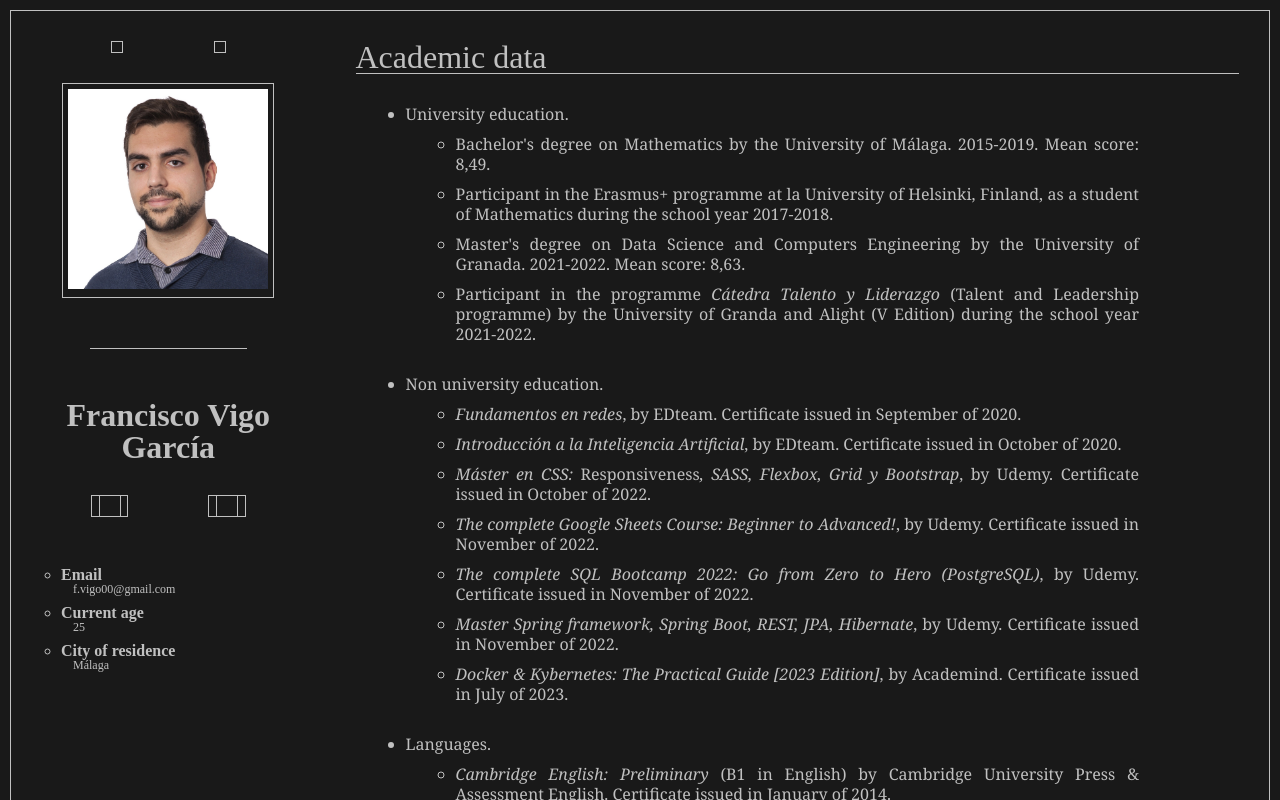
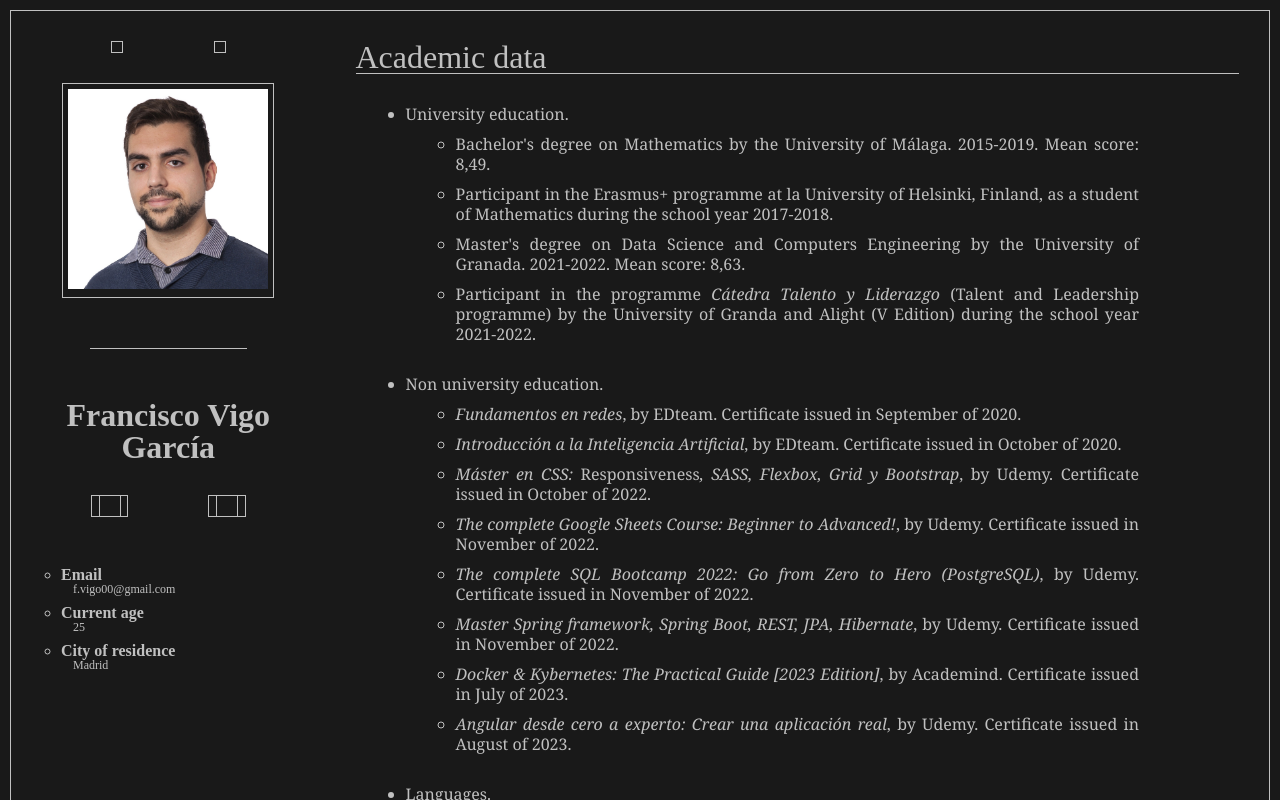
Before and after one commit to F-Vigo/cv-fvg, a React (Create React App) app: page / in a window 1280 px wide. Both pictures are taken after a click on the button "Academic data". Shown: the top 800 px of the page. Built offline with nearby package versions, Linux system fonts and the light colour scheme; some icons are missing.

Commit message:
Add Angular Course

```diff
--- a/src/i18n/en/global.json
+++ b/src/i18n/en/global.json
@@ -36,6 +36,7 @@
     "educationPageNonUniversityLi5": "<i>The complete SQL Bootcamp 2022: Go from Zero to Hero (PostgreSQL)</i>, by Udemy. Certificate issued in November of 2022.",
     "educationPageNonUniversityLi6": "<i>Master Spring framework, Spring Boot, REST, JPA, Hibernate</i>, by Udemy. Certificate issued in November of 2022.",
     "educationPageNonUniversityLi7": "<i>Docker & Kybernetes: The Practical Guide [2023 Edition]</i>, by Academind. Certificate issued in July of 2023.",
+    "educationPageNonUniversityLi8": "<i>Angular desde cero a experto: Crear una aplicación real</i>, by Udemy. Certificate issued in August of 2023.",
     "educationPageLanguagesLi1": "<i>Cambridge English: Preliminary</i> (B1 in English) by Cambridge University Press & Assessment English. Certificate issued in January of 2014.",
     "educationPageLanguagesLi2": "<i>Cambridge English: First</i> (B2 in English) by Cambridge University Press & Assessment English. Certificate issued in July of 2014.",
     "educationPageLanguagesLi3": "<i>Cambridge English: Advanced</i> (C1 in English) by Cambridge University Press & Assessment English. Certificate issued in August of 2016.",
--- a/src/i18n/es/global.json
+++ b/src/i18n/es/global.json
@@ -36,6 +36,7 @@
     "educationPageNonUniversityLi5": "<i>The complete SQL Bootcamp 2022: Go from Zero to Hero (PostgreSQL)</i>, por Udemy. Certificado expedido en noviembre de 2022.",
     "educationPageNonUniversityLi6": "<i>Master Spring framework, Spring Boot, REST, JPA, Hibernate</i>, por Udemy. Certificado expedido en noviembre de 2022.",
     "educationPageNonUniversityLi7": "<i>Docker & Kybernetes: The Practical Guide [2023 Edition]</i>, por Academind. Certificado expedido en julio de 2023.",
+    "educationPageNonUniversityLi8": "<i>Angular desde cero a experto: Crear una aplicación real</i>, por Udemy. Certificado expedido en agosto de 2023.",
     "educationPageLanguagesLi1": "<i>Cambridge English: Preliminary</i> (B1 en inglés) por Cambridge University Press & Assessment English. Certificado expedido en enero de 2014.",
     "educationPageLanguagesLi2": "<i>Cambridge English: First</i> (B2 en inglés) por Cambridge University Press & Assessment English. Certificado expedido en julio de 2014.",
     "educationPageLanguagesLi3": "<i>Cambridge English: Advanced</i> (C1 en inglés) por Cambridge University Press & Assessment English. Certificado expedido en agosto de 2016.",
--- a/src/main/components/aside/data/Data.tsx
+++ b/src/main/components/aside/data/Data.tsx
@@ -45,7 +45,7 @@ export const Data: FC<DataProps> = () => {
                     [
                         ["email", "f.vigo00@gmail.com"],
                         ["age", getCurrentAge().toString()],
-                        ["city", "Málaga"]
+                        ["city", "Madrid"]
 
                     ].map(item => <DataLi key={item[0]} title={item[0]} content={item[1]} />)
                 }
--- a/src/main/components/main/pages/Education.tsx
+++ b/src/main/components/main/pages/Education.tsx
@@ -33,6 +33,7 @@ export const Education: FC<EducationProps> = () => {
                             <li dangerouslySetInnerHTML={{__html: t("educationPageNonUniversityLi5")}}/>
                             <li dangerouslySetInnerHTML={{__html: t("educationPageNonUniversityLi6")}}/>
                             <li dangerouslySetInnerHTML={{__html: t("educationPageNonUniversityLi7")}}/>
+                            <li dangerouslySetInnerHTML={{__html: t("educationPageNonUniversityLi8")}}/>
                         </ul>
                     </li>
 
```
